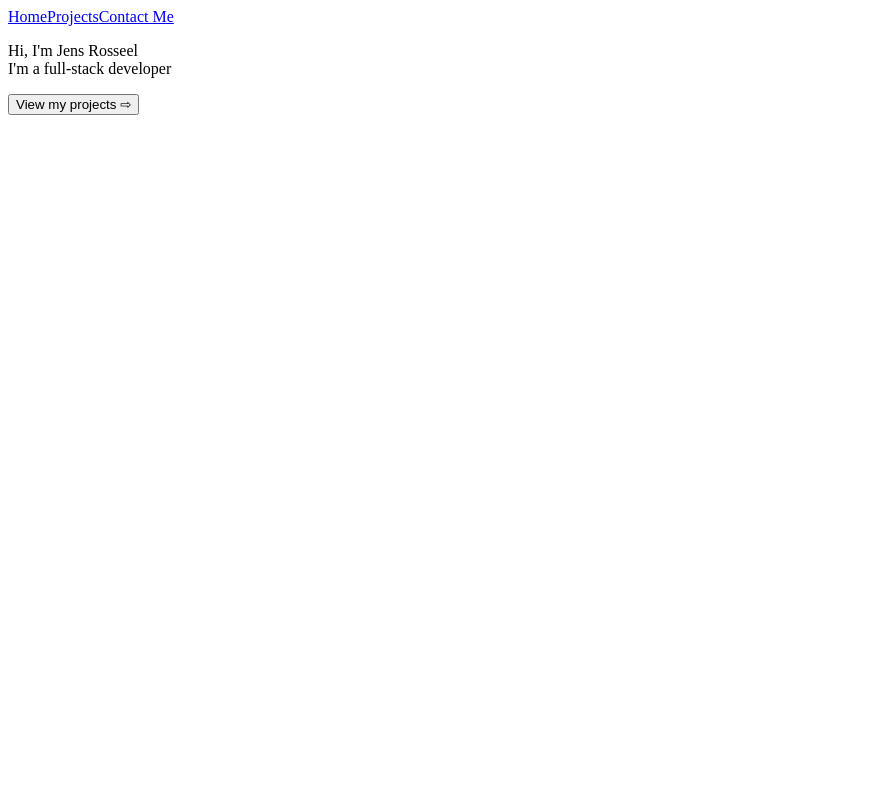
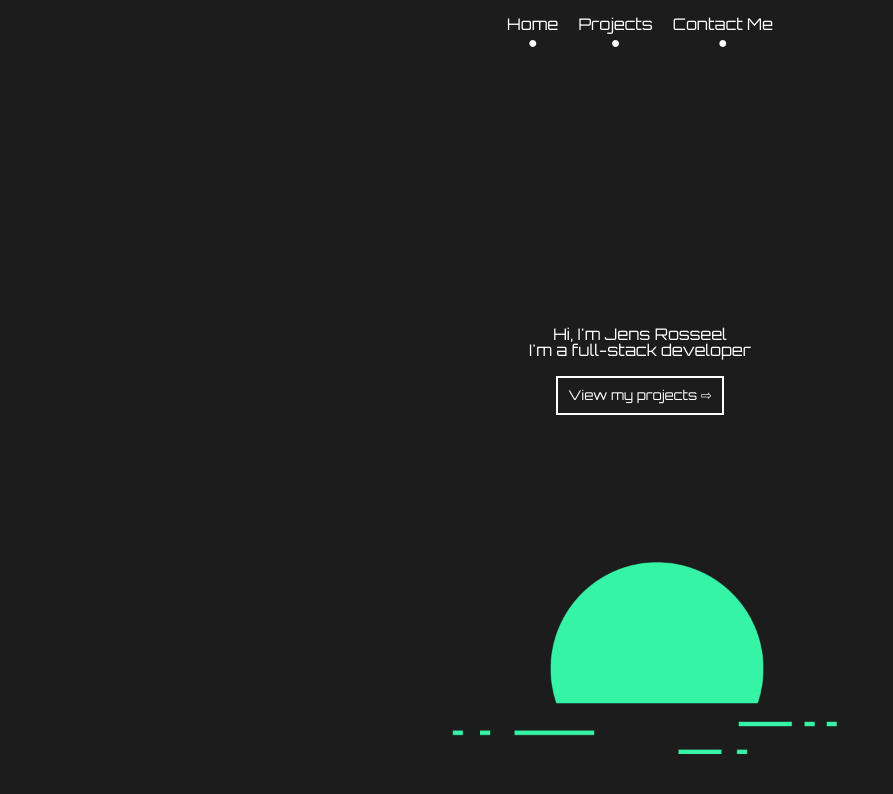
Before and after one commit to JensRosseel/portfolio, a React (Create React App) app: page / in a window 1280 px wide. Shown: the top 794 px of the page, without its empty margins (0-893 px from the left). Built offline with nearby package versions, Linux system fonts and the light colour scheme; the HTML template or start-up script is replaced by a standard one.

Commit message:
Add css to home

```diff
--- a/src/App.js
+++ b/src/App.js
@@ -3,14 +3,15 @@ import { BrowserRouter as Router, Switch, Route, Link } from 'react-router-dom'
 import Home from './Home'
 import Projects from './Projects'
 import Contact from './Contact'
+import './Nav.css'
 
 class Nav extends React.Component{
   render(){
     return(
       <div className="navWindow">
-        <Link to="/">Home</Link>
-        <Link to="/projects">Projects</Link>
-        <Link to="/contact">Contact Me</Link>
+        <div className="link"><Link to="/">Home<br></br>&#9679;</Link></div>
+        <div className="link"><Link to="/projects">Projects<br></br>&#9679;</Link> </div>
+        <div className="link"><Link to="/contact">Contact Me<br></br>&#9679;</Link> </div>
       </div>
     )
   }
--- /dev/null
+++ b/src/Home.css
@@ -0,0 +1,37 @@
+@font-face {
+    font-family: OrbitronLight;
+    src: url(OrbitronLight.ttf);
+}
+
+body{
+    font-family: OrbitronLight;
+    background-image: url(./img/home.jpg);
+    background-position: center top;
+    color: white;
+}
+
+.container{
+    display: flex;
+    align-items: center;
+    justify-content: center;
+    margin: auto;
+    text-align: center;
+}
+
+.container{
+    margin-top: 250px;
+}
+
+button{
+    font-family: OrbitronLight;
+    color: white;
+    border: 2px solid white;
+    background-color: #1c1c1c;
+    padding: 10px;
+}
+
+button:hover{
+    cursor: pointer;
+    color: #35f4a6;
+    border: 2px solid #35f4a6;
+}
--- a/src/Home.js
+++ b/src/Home.js
@@ -1,4 +1,5 @@
 import React from 'react'
+import './Home.css'
 
 export default function App() {
   return (
--- /dev/null
+++ b/src/Nav.css
@@ -0,0 +1,18 @@
+.navWindow{
+    display: flex;
+    justify-content: center;
+    text-align: center;
+}
+
+.navWindow a{
+    color: white;
+    text-decoration: none;
+}
+
+.navWindow a:hover{
+    color: #35f4a6;
+}
+
+.link{
+    padding: 10px;
+}
```
Also changed, not shown: src/OrbitronLight.ttf (added), src/img/home.jpg (added).
